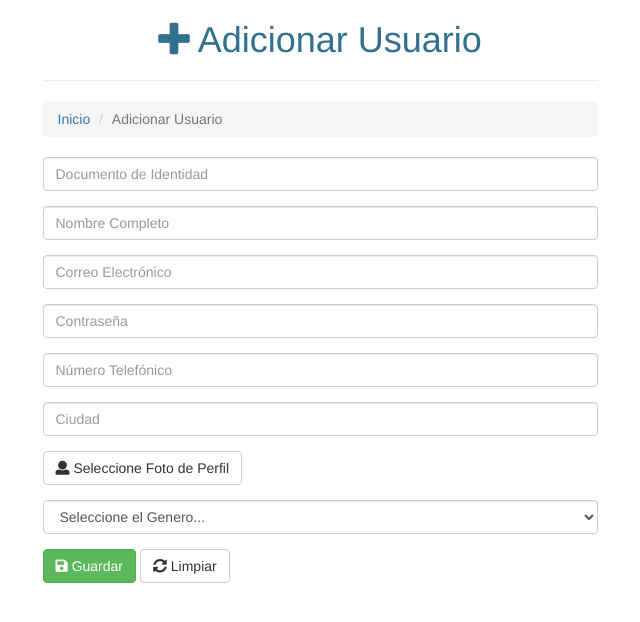
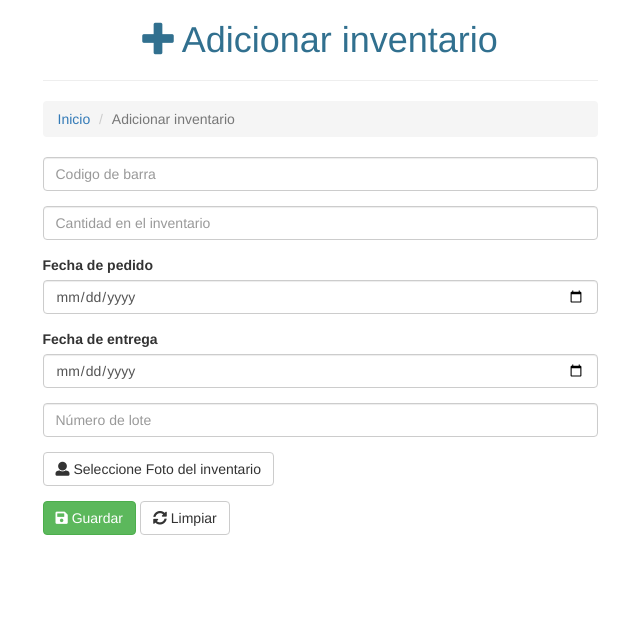
Before and after one commit to sarboleda72/crud-php-inicio-proyecto, a PHP site: page /users/create.php in a window 1280 px wide. Shown: the top 622 px of the page, without its empty margins (320-960 px from the left). Run offline with PHP 8.4, Linux system fonts and the light colour scheme.

Commit message:
Se realiza crud con una sola tabla todo funcional

```diff
--- a/users/create.php
+++ b/users/create.php
@@ -1,52 +1,45 @@
 <?php session_start(); ?>
 <!DOCTYPE html>
 <html lang="es">
+
 <head>
 	<meta charset="UTF-8">
-	<title> Adicionar Usuario </title>
+	<title> Adicionar pedido </title>
 	<link rel="stylesheet" href="../public/css/bootstrap.min.css">
 	<link rel="stylesheet" href="../public/css/fontawesome-all.min.css">
 </head>
+
 <body>
 	<div class="container">
 		<div class="row">
 			<div class="col-md-6 col-md-offset-3">
-				<h1 class="text-center text-info"> <i class="fa fa-plus"></i> Adicionar Usuario </h1>
+				<h1 class="text-center text-info"> <i class="fa fa-plus"></i> Adicionar inventario </h1>
 				<hr>
 				<ol class="breadcrumb">
 					<li><a href="../">Inicio</a></li>
-				  <li class="active">Adicionar Usuario</li>
+					<li class="active">Adicionar inventario</li>
 				</ol>
 				<form action="" method="post" enctype="multipart/form-data">
 					<div class="form-group">
-						<input type="number" class="form-control" name="documento" placeholder="Documento de Identidad" required>
+						<input type="number" class="form-control" name="codigobarra" placeholder="Codigo de barra" required>
 					</div>
 					<div class="form-group">
-						<input type="text" class="form-control" name="nombres" placeholder="Nombre Completo" required>
+						<input type="number" class="form-control" name="cantidadpedido" placeholder="Cantidad en el inventario" required>
 					</div>
 					<div class="form-group">
-						<input type="email" class="form-control" name="correo" placeholder="Correo Electrónico" required>
+						<label>Fecha de pedido</label>
+						<input type="date" class="form-control" name="fechapedido" placeholder="Fecha de entrada" required>
 					</div>
 					<div class="form-group">
-						<input type="password" class="form-control" name="clave" placeholder="Contraseña" required>
+						<label>Fecha de entrega</label>
+						<input type="date" class="form-control" name="fechaentrega" placeholder="Fecha de salida" required>
 					</div>
 					<div class="form-group">
-						<input type="number" class="form-control" name="telefono" placeholder="Número Telefónico" required>
-					</div>
-					<div class="form-group">
-						<input type="text" class="form-control" name="ciudad" placeholder="Ciudad" required>
+						<input type="number" class="form-control" name="lote" placeholder="Número de lote" required>
 					</div>
 					<div class="form-group">
 						<input type="file" class="form-control" name="foto" accept="image/*" required>
-						<button class="btn btn-default btn-foto"> <i class="fa fa-user"></i> Seleccione Foto de Perfil </button>
-					</div>
-					<div class="form-group">
-						<select name="genero" class="form-control" required>
-							<option value="">Seleccione el Genero...</option>
-							<option value="F">Femenino</option>
-							<option value="M">Masculino</option>
-							<option value="T">Transgenero</option>
-						</select>
+						<button class="btn btn-default btn-foto"> <i class="fa fa-user"></i> Seleccione Foto del inventario </button>
 					</div>
 					<div class="form-group">
 						<button type="submit" class="btn btn-success"> <i class="fa fa-save"></i> Guardar </button>
@@ -56,19 +49,15 @@
 				<?php
 				include '../config/connect.php';
 				if ($_SERVER['REQUEST_METHOD'] == 'POST') {
-						$documento = mysqli_real_escape_string($conn, $_POST['documento']);
-						$nombres   = mysqli_real_escape_string($conn, $_POST['nombres']);
-						$correo    = mysqli_real_escape_string($conn, $_POST['correo']);
-						$clave     = md5(mysqli_real_escape_string($conn, $_POST['clave']));
-						$telefono  = mysqli_real_escape_string($conn, $_POST['telefono']);
-						$ciudad    = mysqli_real_escape_string($conn, $_POST['ciudad']);
-						$url       = 'public/imgs/fotos/';
-						$foto      = $url.$_FILES['foto']['name'];
-						move_uploaded_file($_FILES['foto']['tmp_name'], '../'.$url.$_FILES['foto']['name']);
-						$genero    = mysqli_real_escape_string($conn, $_POST['genero']);
-
-						$sql = "INSERT INTO usuarios VALUES($documento, '$nombres', '$correo', '$clave', $telefono, '$ciudad', '$foto', '$genero', DEFAULT)";
-
+					$codigobarra = mysqli_real_escape_string($conn, $_POST['codigobarra']);
+					$cantidadpedido = mysqli_real_escape_string($conn, $_POST['cantidadpedido']);
+					$fechapedido = mysqli_real_escape_string($conn, $_POST['fechapedido']);
+					$fechaentrega = mysqli_real_escape_string($conn, $_POST['fechaentrega']);
+					$lote = mysqli_real_escape_string($conn, $_POST['lote']);
+					$url = 'public/imgs/fotos/';
+					$foto = $url . $_FILES['foto']['name'];
+					move_uploaded_file($_FILES['foto']['tmp_name'], '../' . $url . $_FILES['foto']['name']);
+					$sql = "INSERT INTO inventario VALUES($codigobarra, '$cantidadpedido', '$fechapedido', '$fechaentrega', $lote,'$foto')";
 					if (mysqli_query($conn, $sql)) {
 						$_SESSION['statusQuery'] = 'success';
 						$_SESSION['message'] = 'Usuario Adicionado con Exito!';
@@ -97,4 +86,5 @@
 		});
 	</script>
 </body>
+
 </html>
```
Also changed, not shown: bd.sql (+20 -0 lines), index.php (+24 -19 lines), users/show.php (+14 -31 lines). Lines whose indentation alone changed are shown as unchanged.
